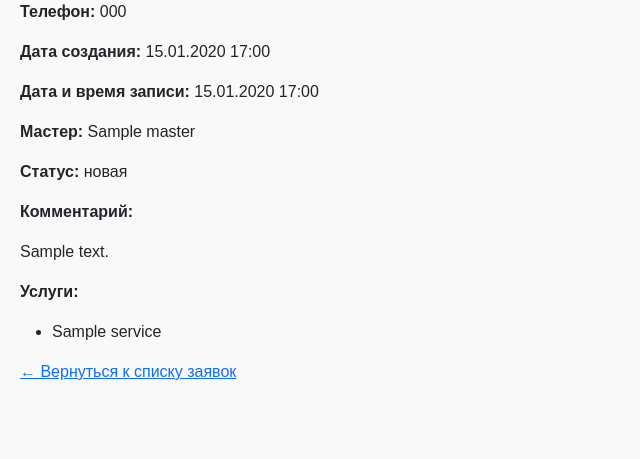
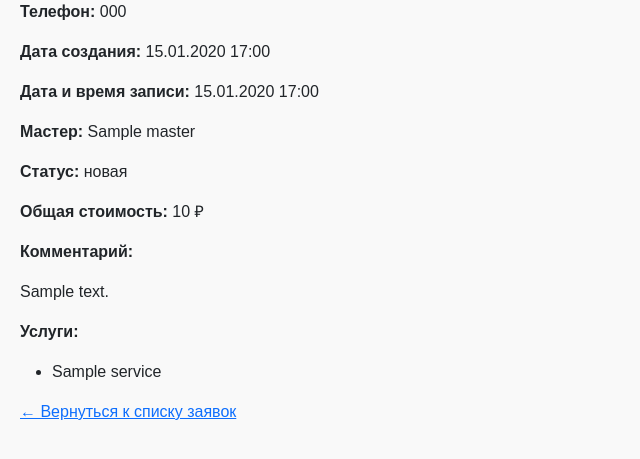
Before and after one commit to Ollie-00001/barbershop, a Django app: page /orders/1/ in a window 1280 px wide. Shown: the part 160-619 px from the top of the page, without its empty margins (0-640 px from the left). Run offline with Django 5.2, Linux system fonts and the light colour scheme; tables that the repository leaves empty hold one stand-in row (values such as "Sample post").

Commit message:
hw_42: added paragraph with total price counted

```diff
--- a/templates/order_detail.html
+++ b/templates/order_detail.html
@@ -13,6 +13,7 @@
     <p><strong>Дата и время записи:</strong> {{ order.appointment_date|date:"d.m.Y H:i" }}</p>
     <p><strong>Мастер:</strong> {{ order.master.name|default:"Не назначен" }}</p>
     <p><strong>Статус:</strong> {{ order.get_status_display }}</p>
+    <p><strong>Общая стоимость:</strong> {{ order.total_price|default:"0" }} ₽</p>
 
     <p><strong>Комментарий:</strong><br>{{ order.comment|linebreaks }}</p>
 
```
